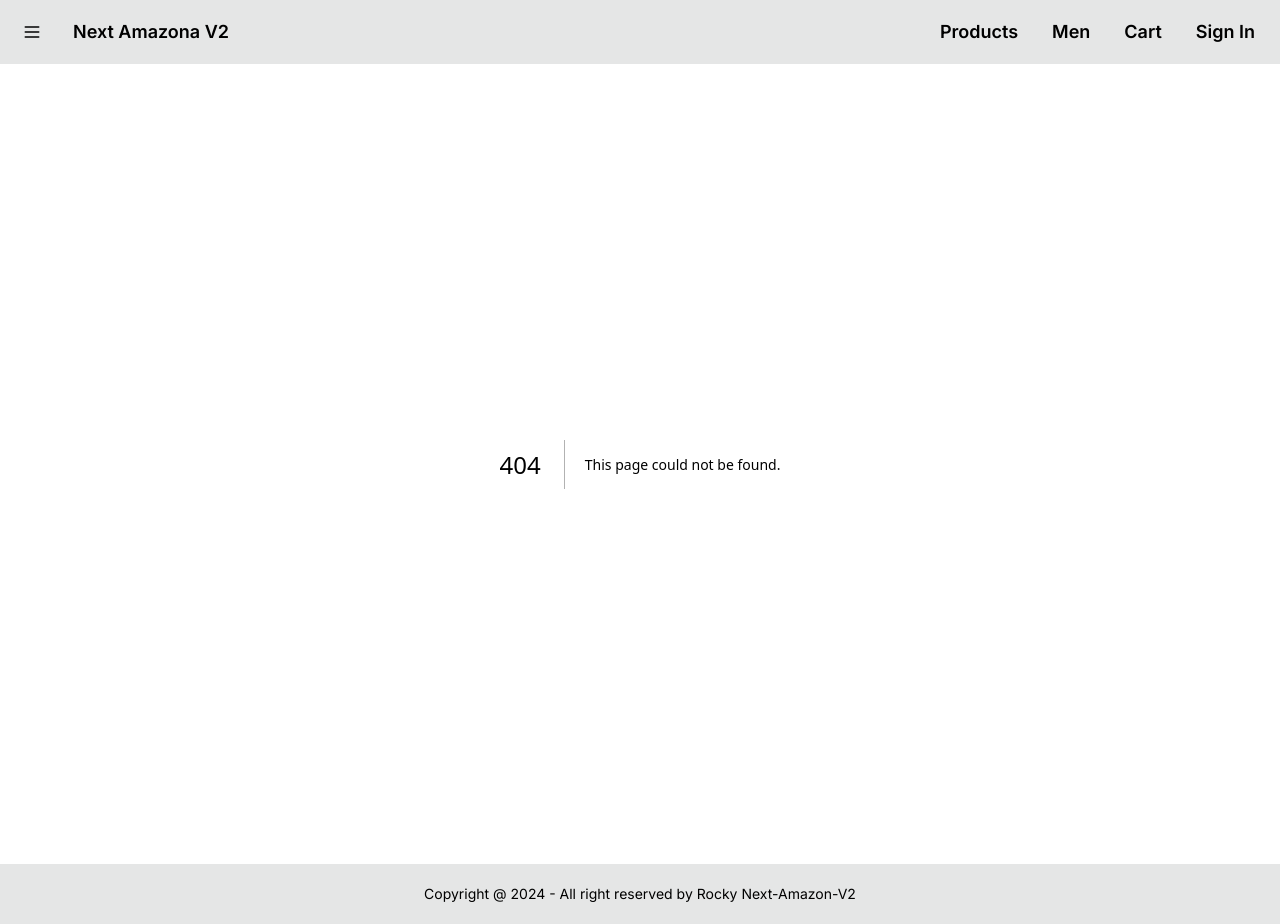
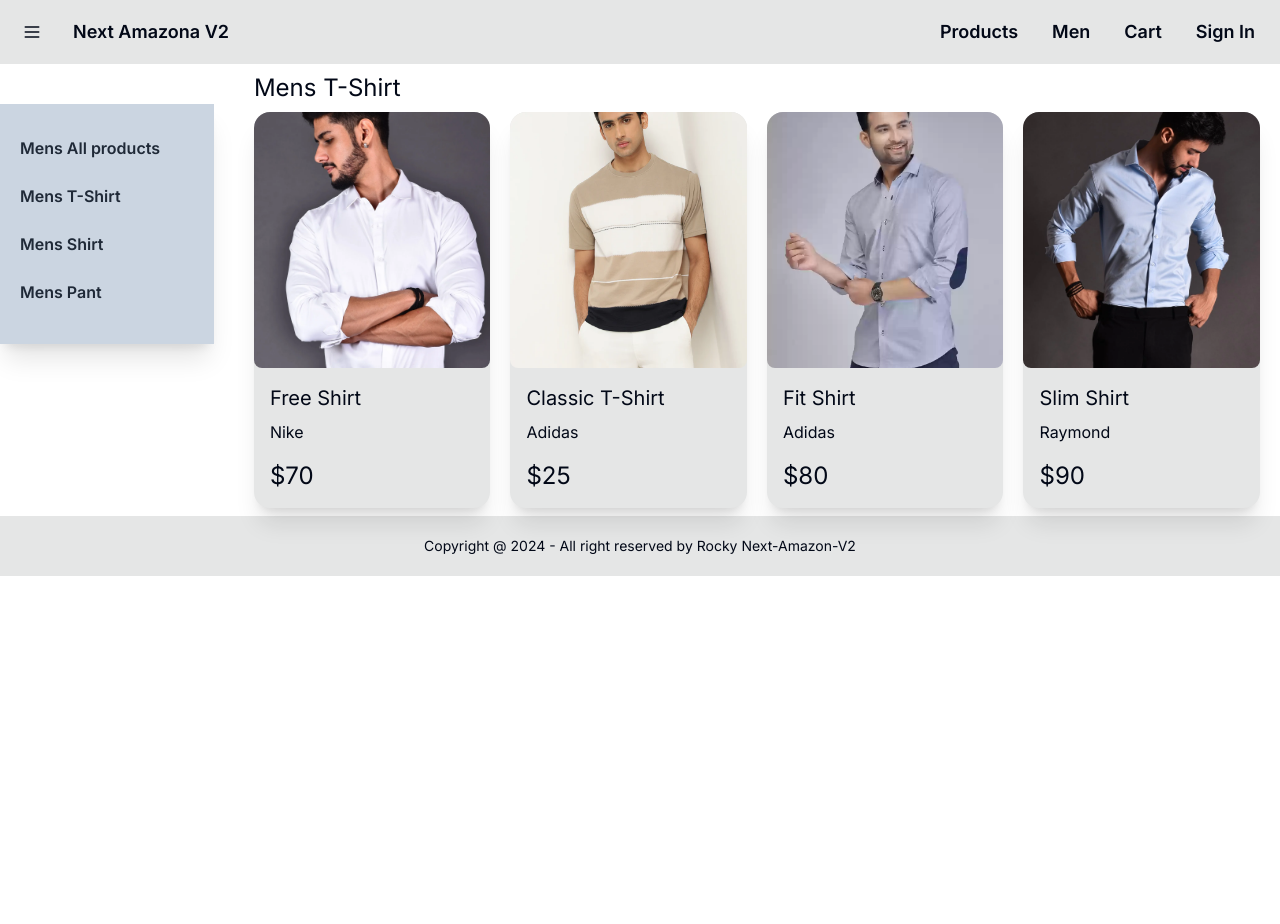
Before and after one commit to Rocky3112/Next-Amazon-V2, a Next.js app: page /men/tshirt in a window 1280 px wide. Before the commit this address had no page. After the commit the page ends 800 px from the top, so only its background shows below. Built offline with nearby package versions, Linux system fonts and the light colour scheme.

Commit message:
filtered mens all products and mens t-shirt

```diff
--- /dev/null
+++ b/app/men/layout.tsx
@@ -0,0 +1,43 @@
+import Link from "next/link";
+
+export default function MensLayout({children}: any){
+    return(
+        <main className="flex gap-5">
+            <div className="w-1/5 bg-slate-300 h-fit my-10 py-6 shadow-xl">
+
+                <Link href="/men">
+                  <div className="  mb-2  gap-4 pl-5 hover:bg-gray-600 p-2 rounded-md cursor-pointer hover:shadow-lg hover:text-white">
+                    <h3 className="text-base text-gray-800 hover:text-white font-semibold ">
+                    Mens All products
+                    </h3>
+                  </div>
+                </Link>
+                <Link href="/men/tshirt">
+                  <div className="  mb-2  gap-4 pl-5 hover:bg-gray-600 p-2 rounded-md cursor-pointer hover:shadow-lg hover:text-white">
+                    <h3 className="text-base text-gray-800 hover:text-white font-semibold ">
+                    Mens T-Shirt
+                    </h3>
+                  </div>
+                </Link>
+                <Link href="">
+                  <div className="  mb-2  gap-4 pl-5 hover:bg-gray-600 p-2 rounded-md cursor-pointer hover:shadow-lg hover:text-white">
+                    <h3 className="text-base text-gray-800 hover:text-white font-semibold ">
+                    Mens Shirt
+                    </h3>
+                  </div>
+                </Link>
+                <Link href="">
+                  <div className="  mb-2  gap-4 pl-5 hover:bg-gray-600 p-2 rounded-md cursor-pointer hover:shadow-lg hover:text-white">
+                    <h3 className="text-base text-gray-800 hover:text-white font-semibold ">
+                    Mens Pant
+                    </h3>
+                  </div>
+                </Link>
+
+            </div>
+            <div>
+                {children}
+            </div>
+        </main>
+    )
+}
--- a/app/men/page.tsx
+++ b/app/men/page.tsx
@@ -1,6 +1,7 @@
 import Men from '@/components/Men/Men'
 import data from '@/lib/data'
 import React from 'react'
+import Tshirt from './tshirt/page';
 
 const Mens = () => {
     const mensData = data.products.filter((product) => product.category?.toLowerCase() === 'mens');
@@ -17,6 +18,7 @@ const Mens = () => {
         ))
       }
     </div>
+    {/* <Tshirt mensData={mensData[0]}></Tshirt> */}
 
     </>
   )
--- /dev/null
+++ b/app/men/tshirt/page.tsx
@@ -0,0 +1,52 @@
+import data from '@/lib/data';
+import { Product } from '@/lib/modals/ProductModal';
+import Image from 'next/image';
+import Link from 'next/link';
+import React from 'react'
+
+const Tshirt = () => {
+    const mensTshirt = data?.products.filter((product) => product?.category?.toLowerCase()==='mens');
+    // console.log(mensTshirt);
+    const mensTshirt1 = mensTshirt?.filter((product) => product?.subcategory?.toLowerCase()==='t-shirt');
+    console.log(mensTshirt1);
+  return (
+    <>
+
+    <h2 className="text-2xl py-2 lg:px-5 mx-auto lg:mx-0">Mens T-Shirt</h2>
+    <div className=" grid grid-cols-1 gap-5 md:grid-cols-3 lg:grid-cols-4 px-5">
+      {
+        mensTshirt1?.map((tshirt:any)=>(
+          <div key={tshirt.slug}>
+            <div className="card bg-base-300 shadow-xl mb-2 ">
+    <figure>
+      <Link href={`/product/${tshirt.slug}`}>
+        <Image
+          src={tshirt.image}
+          alt={tshirt.name}
+          width={300}
+          height={300}
+          priority
+          className="object-cover object-center of h-64 w-72 rounded-lg hover:scale-110 duration-500"
+        />
+      </Link>
+    </figure>
+    <div className="card-body p-4">
+      <Link href={`/product/${tshirt.slug}`}>
+        <h2 className="card-title font-normal">{tshirt.name}</h2>
+      </Link>
+      <p className="mb-2">{tshirt.brand}</p>
+      <div className="card-actions flex items-center justify-between">
+        <span className="text-2xl">${tshirt.price}</span>
+      </div>
+    </div>
+  </div>
+          </div>
+        ))
+      }
+    </div>
+
+    </>
+  )
+}
+
+export default Tshirt
--- a/lib/data.ts
+++ b/lib/data.ts
@@ -65,7 +65,7 @@ const data = {
       banner: "/images/mens/banner2.webp",
     },
     {
-      name: "Floral Maxi Dress",
+      name: "Women Comfy T-Shirt",
       slug: "womens-floral-maxi-dress",
       category: "Womens",
       subcategory: "Dress",
--- a/lib/modals/ProductModal.tsx
+++ b/lib/modals/ProductModal.tsx
@@ -7,8 +7,9 @@ export type Product = {
     brand: string
     description: string
     category?: string
-    subcategory: string
+    subcategory?: string
     product?: string
+    mensData?: string
     price: number
     rating: number
     numReviews: number
```
